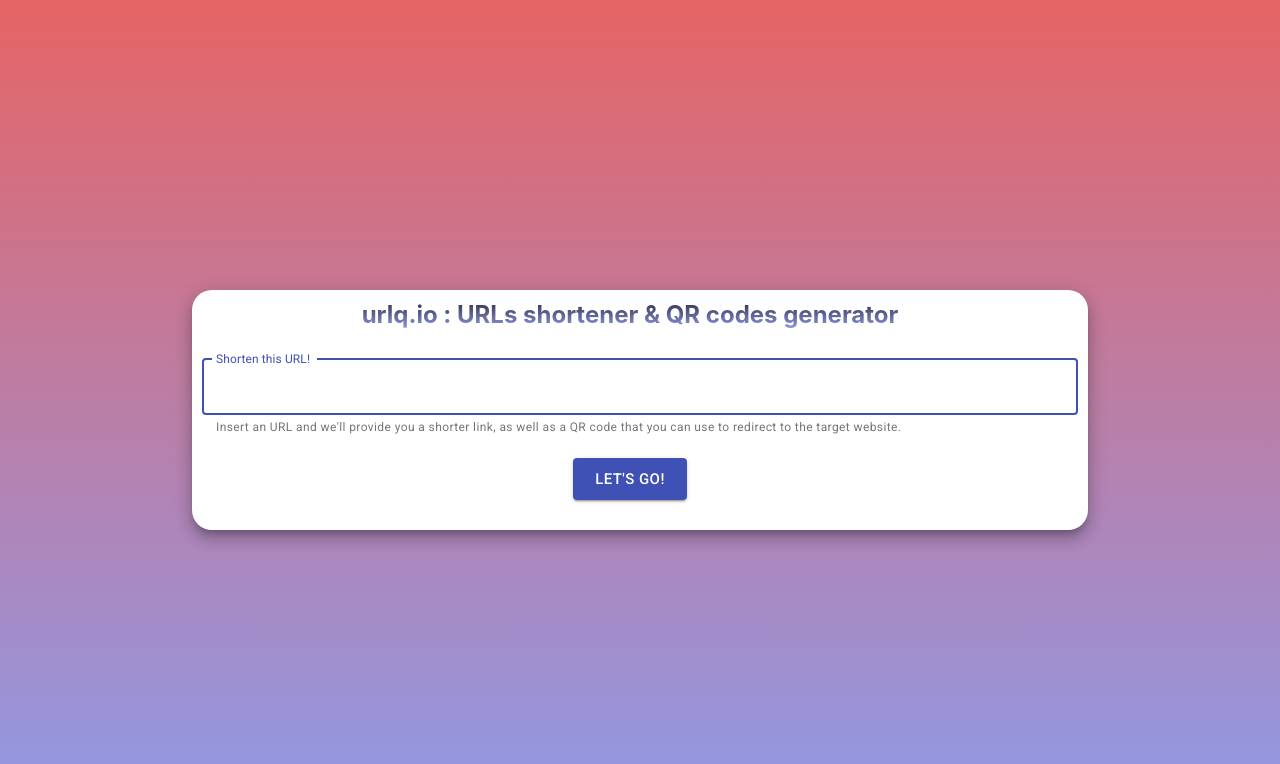
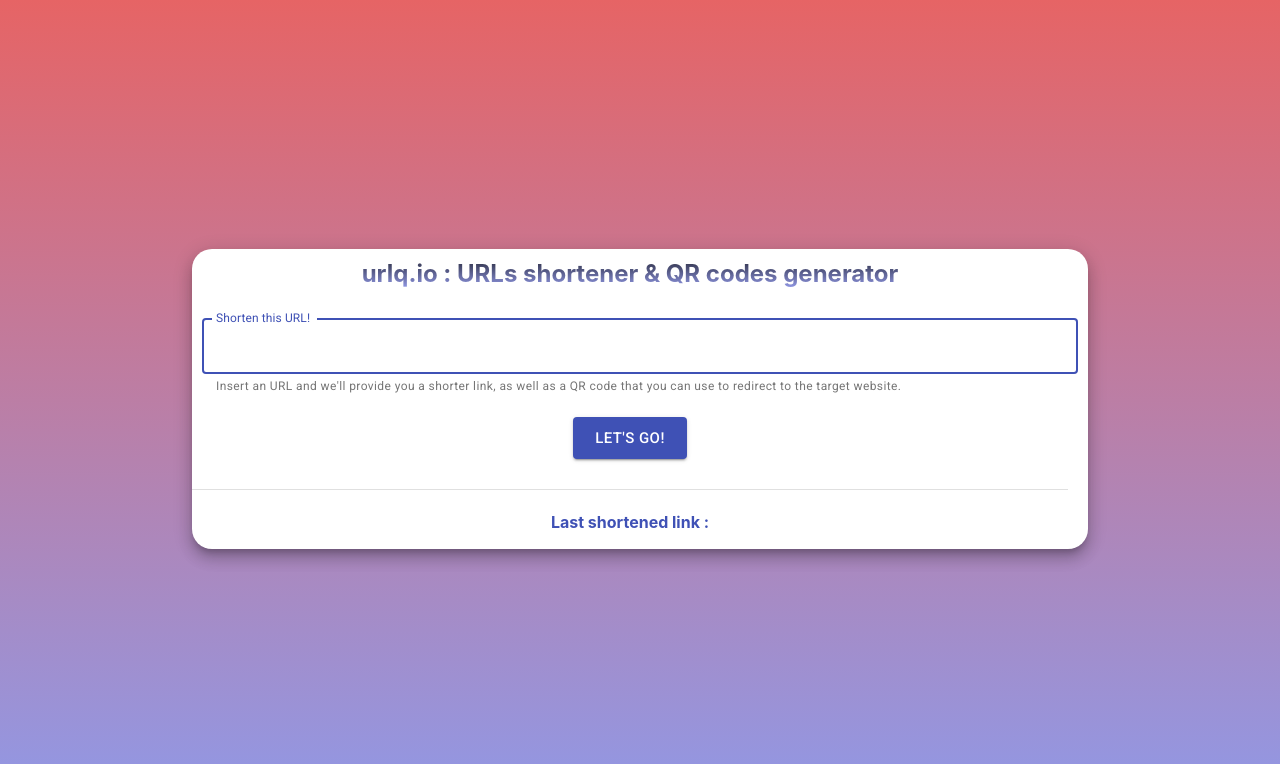
Before and after one commit to grochedix/urlq.io-frontend, a React (Create React App) app: page / in a window 1280 px wide. Shown: the top 764 px of the page. Built offline with nearby package versions, Linux system fonts and the light colour scheme.

Commit message:
last shortened link

```diff
--- a/src/Homepage.js
+++ b/src/Homepage.js
@@ -6,6 +6,7 @@
 import Assignment from '@material-ui/icons/Assignment';
 import Collapse from '@material-ui/core/Collapse';
 import Grow from '@material-ui/core/Grow';
+import Divider from '@material-ui/core/Divider'
 import axios from 'axios';
 
 export default class Homepage extends React.Component {
@@ -18,6 +19,8 @@
             gotError:false,
             error: "Insert an URL and we'll provide you a shorter link, as well as a QR code that you can use to redirect to the target website.",
             url:"",
+            lastLink:"",
+            gotLastLink:false,
             qrcode:null,
         };
     }
@@ -39,8 +42,10 @@
                 url: homepage.state.url,
             }).then(function (response) {
                 homepage.setState({
-                    qrcode: null, answer: "https://urlq.io/" + response.data['hash'], gotError: false, error: "Insert an URL and we'll provide you a shorter link, as well as a QR code that you can use to redirect to the target website." })
-                console.log('http://localhost:10000/image/' + response.data['hash'])
+                    qrcode: null, answer: "https://urlq.io/" + response.data['hash'],
+                    lastLink: "https://urlq.io/" + response.data['hash'],
+                    gotError: false, error: "Insert an URL and we'll provide you a shorter link, as well as a QR code that you can use to redirect to the target website." });
+                localStorage.setItem('lastLink', "https://urlq.io/" + response.data['hash']);
                 axios
                     .get(
                         'http://localhost:10000/image/' + response.data['hash'],
@@ -73,10 +78,21 @@
         document.body.removeChild(tempInput);
     }
 
-    debugBase64= (e) => {
+    debugBase64 = (e) => {
         var win = window.open();
         win.document.write('<img src="' + this.state.qrcode + '" frameborder="0" style="border:0; top:0px; left:0px; bottom:0px; right:0px;" allowfullscreen></img>');
     }
+
+    componentWillMount() {
+        if (!this.state.gotLastLink) {
+            this.state.lastLink = localStorage.getItem('lastLink');
+            if (this.state.lastLink !== "") {
+                this.state.gotLastLink = true
+            }
+        }
+    }
+
+
 
     render() {
         const gotAnswer = this.state.gotAnswer;
@@ -95,8 +111,9 @@
                 <Grid item style={{ width: "70%" }}>
                     <Paper elevation={10} style={{ textAlign: "center", paddingRight: "20px", borderRadius:"20px" }}>
                         <h2 style={{ paddingTop: '10px', background: '-webkit-linear-gradient(#080808, #9198e5)', WebkitBackgroundClip: 'text', WebkitTextFillColor:'transparent'}}>
-                            urlq.io : URLs shortener & QR codes generator
+                            <u> urlq.io : URLs shortener & QR codes generator</u>
                         </h2>
+
                         <form onSubmit={this.handleSubmit}>
                             <TextField
                                 error={gotError}
@@ -119,7 +136,7 @@
                         <Collapse in={gotAnswer}>
                             <Grid container
                                 direction="row"
-                                justify="space-around"
+                                justify="center"
                                 alignItems="center"
                                 style={{paddingBottom:"10px"}}>
                                 <Grid item xs={12} sm={5}>
@@ -159,6 +176,12 @@
                                 </Grid>
                             </Grid>
                         </Collapse>
+                        <Divider />
+                            <Grow in={this.state.gotLastLink} {...({timeout:2000})}>
+                            <h4 style={{ paddingBottom: '2%', color: '#3f51b5' }}>
+                                Last shortened link :  <a href={this.state.lastLink} target='_blank'>{this.state.lastLink} </a>
+                            </h4>
+                         </Grow>
                     </Paper>
                 </Grid>
             </Grid>
```
